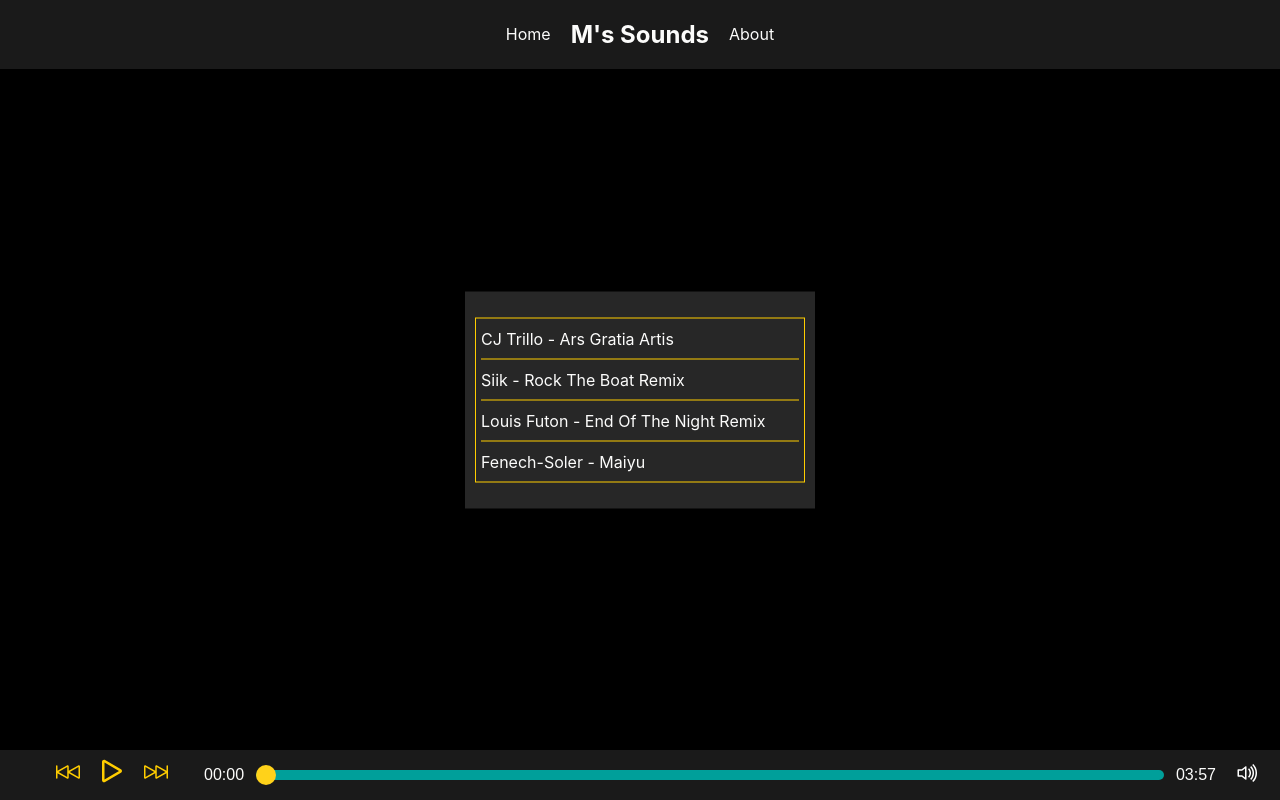
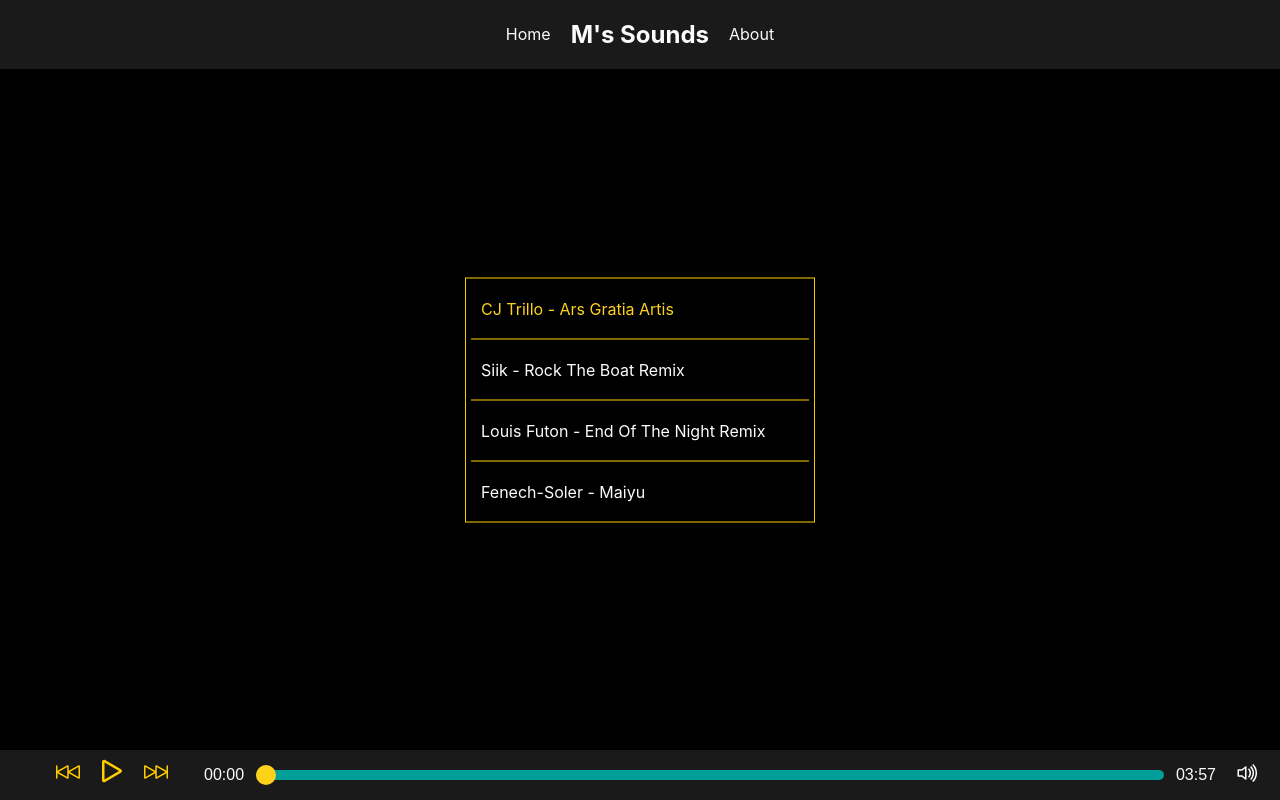
Before and after one commit to michaelhtran120/music-player, a Next.js app: page / in a window 1280 px wide. Built offline with nearby package versions, Linux system fonts and the light colour scheme.

Commit message:
update playlist styling and show which song is currently selected

```diff
--- a/components/Playlist/Playlist.js
+++ b/components/Playlist/Playlist.js
@@ -1,13 +1,18 @@
 import React from 'react';
 import styles from '../../styles/Playlist.module.scss';
 
-function Playlist({ songs, handleChangeSong }) {
+function Playlist({ songs, handleChangeSong, songIndex }) {
   return (
     <div className={styles.playlistWrapper}>
       <ul>
         {songs.map((song, index) => {
           return (
-            <li key={song.id} id={song.index} onClick={() => handleChangeSong(index)}>
+            <li
+              key={song.id}
+              id={song.id}
+              onClick={() => handleChangeSong(song.id)}
+              className={songIndex == song.id ? styles.active : ''}
+            >
               {song.artist} - {song.title}
             </li>
           );
--- a/data.js
+++ b/data.js
@@ -1,6 +1,6 @@
 export const musicData = [
   {
-    id: '1',
+    id: '0',
     title: 'Ars Gratia Artis',
     artist: 'CJ Trillo',
     genre: 'Hip Hop',
@@ -8,7 +8,7 @@ export const musicData = [
     duration: 237,
   },
   {
-    id: '2',
+    id: '1',
     title: 'Rock The Boat Remix',
     artist: 'Siik',
     genre: 'Hip Hop',
@@ -16,7 +16,7 @@ export const musicData = [
     duration: 276,
   },
   {
-    id: '3',
+    id: '2',
     title: 'End Of The Night Remix',
     artist: 'Louis Futon',
     genre: 'Electro Pop',
@@ -24,7 +24,7 @@ export const musicData = [
     duration: 220,
   },
   {
-    id: '4',
+    id: '3',
     title: 'Maiyu',
     artist: 'Fenech-Soler',
     genre: ' Indie Pop, Indietronica',
--- a/pages/index.js
+++ b/pages/index.js
@@ -30,7 +30,7 @@ export default function Home({ songs }) {
       </Head>
 
       <main className={styles.main}>
-        <Playlist songs={songs} handleChangeSong={changeSong} />
+        <Playlist songs={songs} handleChangeSong={changeSong} songIndex={songIndex} />
         <AudioPlayer
           songs={songs}
           songIndex={songIndex}
--- a/styles/Playlist.module.scss
+++ b/styles/Playlist.module.scss
@@ -4,21 +4,24 @@
   left: 50%;
   top: 50%;
   transform: translateX(-50%) translateY(-50%);
-  background-color: clr(black, light);
-  height: auto;
+  // height: 200px;
   width: 350px;
-  padding: 10px;
   margin: 0 auto;
+  // overflow: scroll;
+  border: 1px solid $primary;
   ul {
     list-style-type: none;
     padding: 0 5px;
-    border: 1px solid $primary;
+    margin: 0;
     li {
-      padding: 10px 0px;
+      padding: 20px 10px;
       color: clr(white);
     }
     li:not(:last-child) {
       border-bottom: 1px solid $primary;
     }
   }
+  .active {
+    color: clr(primary, light);
+  }
 }
```
